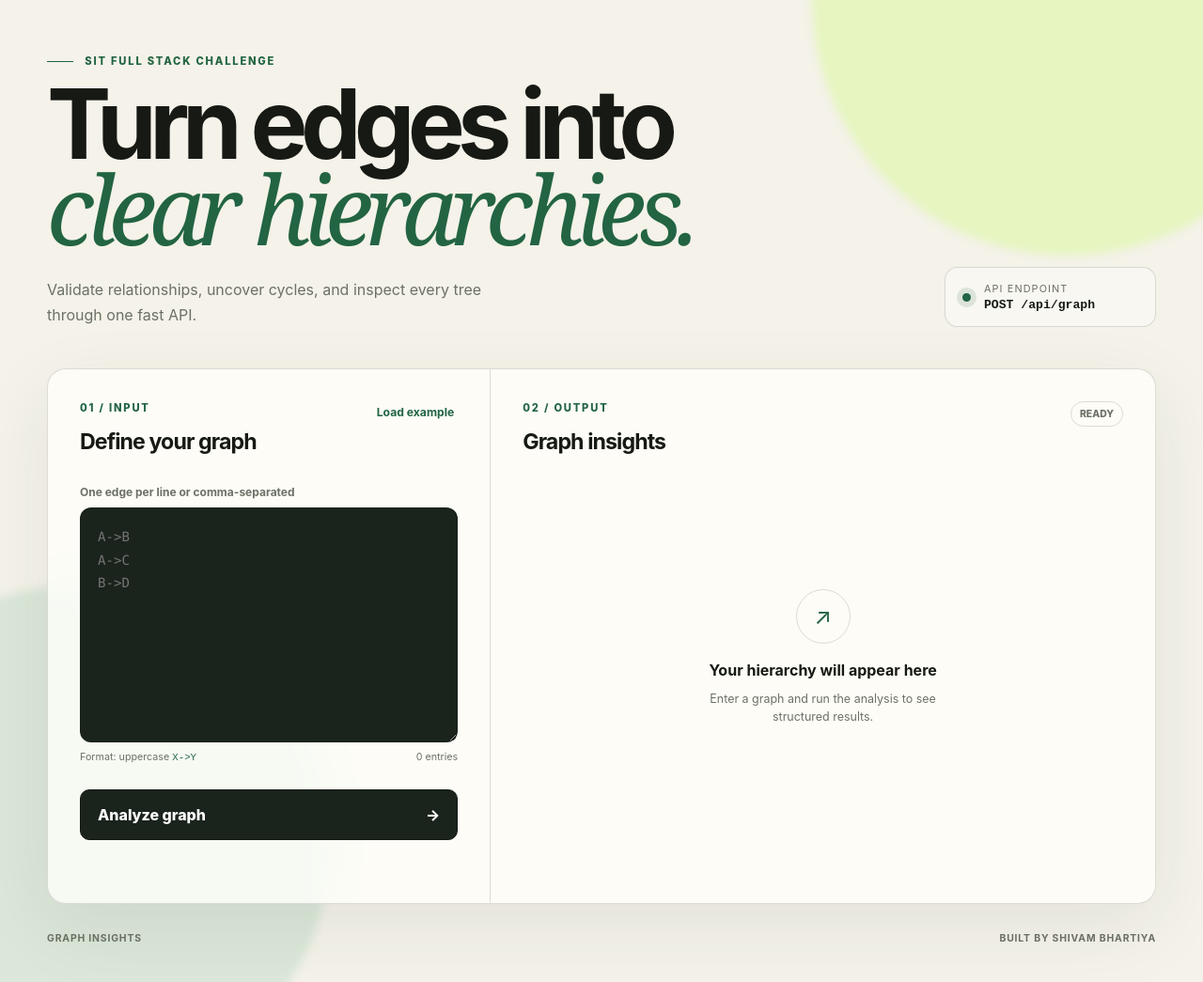
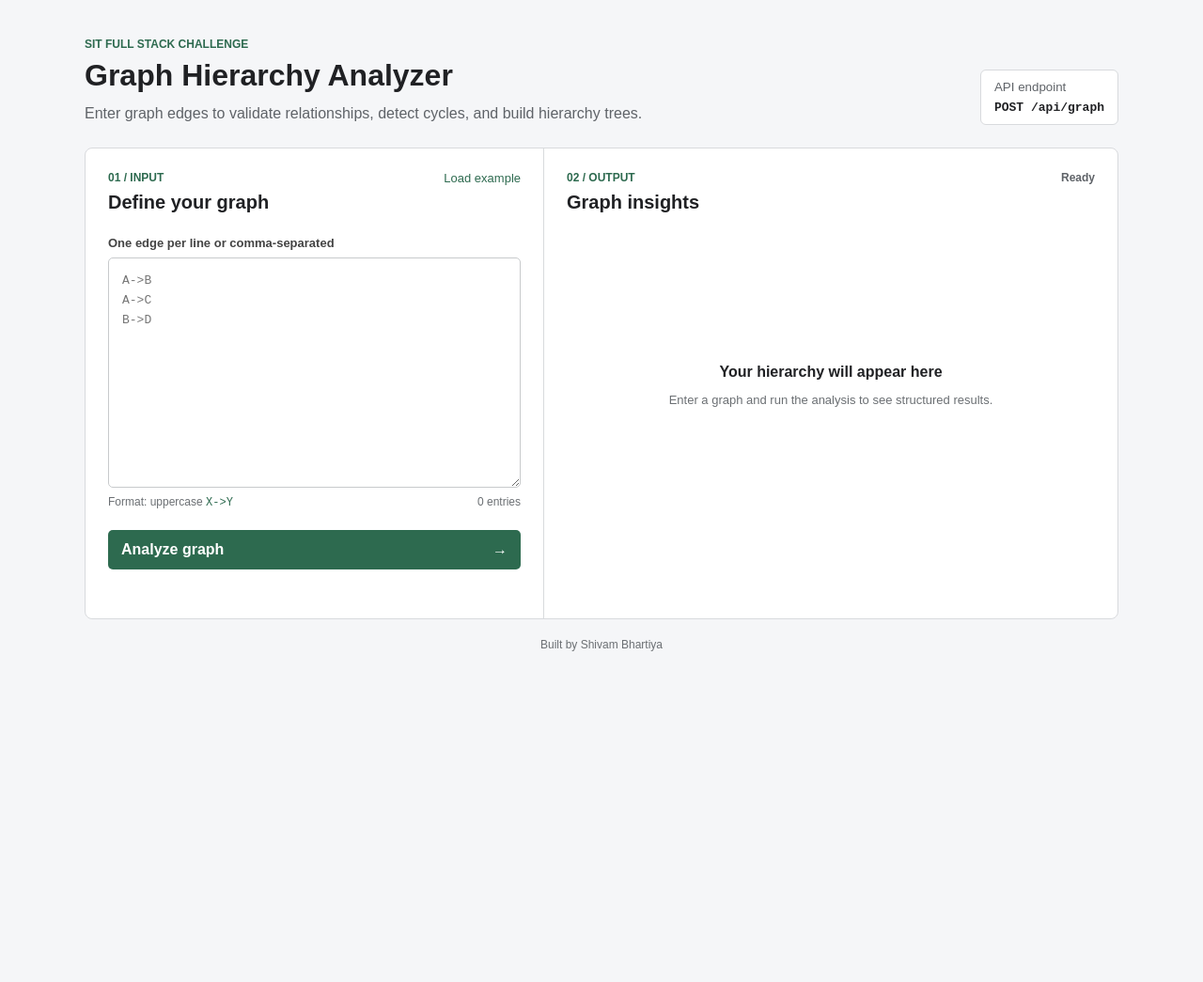
Before and after one commit to shivambhartiya/sit-graph-insights, a website: page index.html in a window 1280 px wide. Shown: the whole page at 94% size. After the commit the page ends 800 px from the top, so only its background shows below. Drawn offline with Linux system fonts and the light colour scheme.

Commit message:
Simplify frontend styling

```diff
--- a/index.html
+++ b/index.html
@@ -8,20 +8,16 @@
     <link rel="stylesheet" href="/styles.css" />
   </head>
   <body>
-    <div class="ambient ambient-one"></div>
-    <div class="ambient ambient-two"></div>
-
     <main>
       <header class="hero">
         <div>
-          <p class="eyebrow"><span></span> SIT Full Stack Challenge</p>
-          <h1>Turn edges into<br /><em>clear hierarchies.</em></h1>
+          <p class="eyebrow">SIT Full Stack Challenge</p>
+          <h1>Graph Hierarchy Analyzer</h1>
           <p class="intro">
-            Validate relationships, uncover cycles, and inspect every tree through one fast API.
+            Enter graph edges to validate relationships, detect cycles, and build hierarchy trees.
           </p>
         </div>
         <div class="api-chip">
-          <span class="pulse"></span>
           <div><small>API endpoint</small><strong>POST /api/graph</strong></div>
         </div>
       </header>
@@ -58,7 +54,6 @@
           </div>
 
           <div id="empty-state" class="empty-state">
-            <div class="empty-mark">↗</div>
             <h3>Your hierarchy will appear here</h3>
             <p>Enter a graph and run the analysis to see structured results.</p>
           </div>
@@ -67,7 +62,7 @@
       </section>
     </main>
 
-    <footer><span>Graph Insights</span><span>Built by Shivam Bhartiya</span></footer>
+    <footer>Built by Shivam Bhartiya</footer>
     <script src="/app.js" defer></script>
   </body>
 </html>
--- a/styles.css
+++ b/styles.css
@@ -1,163 +1,164 @@
-:root {
-  --ink: #171914;
-  --muted: #6c7165;
-  --paper: #f4f2e9;
-  --panel: rgba(255, 255, 252, 0.76);
-  --line: rgba(23, 25, 20, 0.14);
-  --lime: #c7f36b;
-  --green: #226443;
-  --red: #b44032;
-  font-family: Inter, ui-sans-serif, system-ui, -apple-system, BlinkMacSystemFont, "Segoe UI", sans-serif;
-  color: var(--ink);
-  background: var(--paper);
+* { box-sizing: border-box; }
+
+body {
+  margin: 0;
+  color: #202124;
+  background: #f5f6f8;
+  font-family: Arial, sans-serif;
 }
 
-* { box-sizing: border-box; }
-body { margin: 0; min-height: 100vh; overflow-x: hidden; }
 button, textarea { font: inherit; }
 button { cursor: pointer; }
 
-.ambient {
-  position: fixed;
-  z-index: -1;
-  width: 34rem;
-  height: 34rem;
-  border-radius: 50%;
-  filter: blur(4px);
-  opacity: 0.42;
+main, footer {
+  width: min(1100px, calc(100% - 32px));
+  margin: auto;
 }
-.ambient-one { top: -17rem; right: -8rem; background: #d5fa8b; }
-.ambient-two { bottom: -23rem; left: -12rem; background: #b8d9c3; }
 
-main, footer { width: min(1180px, calc(100% - 36px)); margin-inline: auto; }
 .hero {
-  min-height: 360px;
-  padding: 58px 0 44px;
   display: flex;
   justify-content: space-between;
   align-items: end;
-  gap: 32px;
+  gap: 24px;
+  padding: 40px 0 24px;
 }
-.eyebrow, .section-number {
-  margin: 0 0 15px;
-  color: var(--green);
-  font-size: 0.7rem;
-  font-weight: 800;
-  letter-spacing: 0.16em;
+
+.eyebrow, .section-number, .result-title {
+  margin: 0 0 8px;
+  color: #2d6a4f;
+  font-size: 12px;
+  font-weight: bold;
   text-transform: uppercase;
 }
-.eyebrow span {
-  display: inline-block;
-  width: 28px;
-  height: 1px;
-  margin: 0 8px 3px 0;
-  background: var(--green);
+
+h1 { margin: 0; font-size: 32px; }
+.intro { margin: 10px 0 0; color: #5f6368; line-height: 1.5; }
+
+.api-chip, .workspace, .metric, .hierarchy-card, .notice {
+  border: 1px solid #d8dadd;
+  background: white;
 }
-h1 { margin: 0; font-size: clamp(3.4rem, 8vw, 6.8rem); line-height: 0.88; letter-spacing: -0.075em; }
-h1 em { color: var(--green); font-family: Georgia, serif; font-weight: 400; }
-.intro { max-width: 500px; margin: 26px 0 0; color: var(--muted); line-height: 1.65; }
-.api-chip {
-  display: flex;
-  align-items: center;
-  gap: 14px;
-  min-width: 225px;
-  padding: 15px 18px;
-  border: 1px solid var(--line);
-  border-radius: 14px;
-  background: rgba(255,255,255,.4);
-}
-.api-chip small { display: block; color: var(--muted); font-size: .68rem; text-transform: uppercase; letter-spacing: .1em; }
-.api-chip strong { display: block; margin-top: 3px; font-family: ui-monospace, monospace; font-size: .82rem; }
-.pulse { width: 9px; height: 9px; border-radius: 50%; background: var(--green); box-shadow: 0 0 0 6px rgba(34,100,67,.13); }
+
+.api-chip { padding: 10px 14px; border-radius: 6px; }
+.api-chip small { display: block; margin-bottom: 4px; color: #5f6368; }
+.api-chip strong, textarea { font-family: monospace; }
 
 .workspace {
   display: grid;
-  grid-template-columns: minmax(300px, .8fr) minmax(420px, 1.2fr);
-  min-height: 570px;
-  border: 1px solid var(--line);
-  border-radius: 20px;
-  background: var(--panel);
-  box-shadow: 0 24px 80px rgba(44, 55, 39, .08);
-  backdrop-filter: blur(18px);
+  grid-template-columns: 1fr 1.25fr;
+  border-radius: 8px;
   overflow: hidden;
 }
-.input-panel, .result-panel { padding: 34px; }
-.input-panel { display: flex; flex-direction: column; border-right: 1px solid var(--line); }
-.panel-heading { display: flex; justify-content: space-between; align-items: start; gap: 12px; margin-bottom: 32px; }
-.panel-heading h2 { margin: 0; font-size: 1.45rem; letter-spacing: -.04em; }
-.text-button { padding: 4px; color: var(--green); border: 0; background: transparent; font-size: .76rem; font-weight: 750; }
-label { margin-bottom: 9px; color: var(--muted); font-size: .75rem; font-weight: 700; }
+
+.input-panel, .result-panel { padding: 24px; }
+.input-panel { display: flex; flex-direction: column; border-right: 1px solid #d8dadd; }
+
+.panel-heading {
+  display: flex;
+  justify-content: space-between;
+  align-items: start;
+  gap: 12px;
+  margin-bottom: 24px;
+}
+
+.panel-heading h2 { margin: 0; font-size: 20px; }
+
+.text-button {
+  padding: 0;
+  border: 0;
+  color: #2d6a4f;
+  background: transparent;
+  font-size: 13px;
+}
+
+label { margin-bottom: 8px; color: #444; font-size: 13px; font-weight: bold; }
+
 textarea {
   width: 100%;
-  min-height: 250px;
+  min-height: 245px;
+  padding: 14px;
   resize: vertical;
-  padding: 18px;
-  border: 1px solid var(--line);
-  border-radius: 12px;
-  outline: 0;
-  color: #eaf4e9;
-  background: #1b231d;
-  font-family: ui-monospace, SFMono-Regular, Menlo, monospace;
-  font-size: .88rem;
-  line-height: 1.75;
-  transition: border-color .2s, box-shadow .2s;
+  border: 1px solid #c8cacc;
+  border-radius: 5px;
+  outline-color: #2d6a4f;
+  line-height: 1.6;
 }
-textarea:focus { border-color: var(--green); box-shadow: 0 0 0 4px rgba(34,100,67,.1); }
-.hint-row { display: flex; justify-content: space-between; margin-top: 9px; color: var(--muted); font-size: .67rem; }
-code { color: var(--green); }
+
+.hint-row, .card-top {
+  display: flex;
+  justify-content: space-between;
+}
+
+.hint-row { margin-top: 8px; color: #6b6f73; font-size: 12px; }
+code { color: #2d6a4f; }
+
 .submit-button {
   display: flex;
   justify-content: space-between;
-  margin-top: 28px;
-  padding: 16px 18px;
-  border: 1px solid #151b16;
-  border-radius: 10px;
+  margin-top: 22px;
+  padding: 12px 14px;
+  border: 0;
+  border-radius: 5px;
   color: white;
-  background: #1b231d;
-  font-weight: 800;
-  transition: transform .2s, background .2s;
+  background: #2d6a4f;
+  font-weight: bold;
 }
-.submit-button:hover { transform: translateY(-2px); background: var(--green); }
-.submit-button:disabled { opacity: .6; transform: none; }
-.error { min-height: 18px; margin: 12px 0 0; color: var(--red); font-size: .75rem; }
 
-.result-panel { min-width: 0; }
-.status { padding: 6px 9px; border: 1px solid var(--line); border-radius: 99px; color: var(--muted); font-size: .65rem; font-weight: 800; text-transform: uppercase; }
-.empty-state { display: grid; min-height: 380px; place-content: center; text-align: center; }
-.empty-mark { width: 58px; height: 58px; margin: 0 auto 18px; display: grid; place-content: center; border: 1px solid var(--line); border-radius: 50%; color: var(--green); font-size: 1.5rem; }
-.empty-state h3 { margin: 0; font-size: 1rem; }
-.empty-state p { max-width: 290px; color: var(--muted); font-size: .78rem; line-height: 1.5; }
-.results { animation: rise .35s ease both; }
+.submit-button:hover { background: #24573f; }
+.submit-button:disabled { opacity: .6; }
+.error { min-height: 18px; margin: 10px 0 0; color: #b3261e; font-size: 13px; }
+.status, .badge { color: #5f6368; font-size: 12px; font-weight: bold; }
+.badge.cycle { color: #b3261e; }
+
+.empty-state {
+  min-height: 330px;
+  display: grid;
+  place-content: center;
+  text-align: center;
+}
+
+.empty-state h3 { margin: 0; font-size: 16px; }
+.empty-state p { color: #6b6f73; font-size: 13px; }
 .summary-grid { display: grid; grid-template-columns: repeat(3, 1fr); gap: 10px; }
-.metric { padding: 16px; border: 1px solid var(--line); border-radius: 12px; background: rgba(255,255,255,.45); }
-.metric small { display: block; min-height: 28px; color: var(--muted); font-size: .62rem; font-weight: 700; text-transform: uppercase; letter-spacing: .06em; }
-.metric strong { display: block; margin-top: 8px; color: var(--green); font-family: Georgia, serif; font-size: 1.8rem; font-weight: 400; }
-.result-title { margin: 28px 0 12px; color: var(--muted); font-size: .68rem; font-weight: 800; letter-spacing: .12em; text-transform: uppercase; }
+.metric, .hierarchy-card, .notice { padding: 13px; border-radius: 5px; }
+.metric small { display: block; color: #5f6368; font-size: 11px; }
+.metric strong { display: block; margin-top: 5px; color: #2d6a4f; font-size: 22px; }
+.result-title { margin-top: 24px; color: #5f6368; }
 .hierarchy-list { display: grid; gap: 10px; }
-.hierarchy-card { padding: 14px 16px; border: 1px solid var(--line); border-radius: 12px; background: rgba(255,255,255,.4); }
-.card-top { display: flex; justify-content: space-between; align-items: center; margin-bottom: 10px; }
-.root { display: flex; align-items: center; gap: 8px; font-weight: 800; }
-.root-mark { width: 24px; height: 24px; display: grid; place-content: center; border-radius: 6px; background: var(--lime); color: #1c351f; font-size: .7rem; }
-.badge { color: var(--muted); font-size: .65rem; font-weight: 750; }
-.badge.cycle { color: var(--red); }
-pre { margin: 0; padding: 12px; overflow: auto; border-radius: 8px; color: #deeadc; background: #1b231d; font-size: .7rem; line-height: 1.55; }
+.card-top { margin-bottom: 9px; }
+.root { display: flex; align-items: center; gap: 7px; font-weight: bold; }
+
+.root-mark {
+  padding: 3px 7px;
+  border-radius: 4px;
+  color: white;
+  background: #2d6a4f;
+  font-size: 12px;
+}
+
+pre {
+  margin: 0;
+  padding: 10px;
+  overflow: auto;
+  border-radius: 4px;
+  background: #f5f6f8;
+  font-size: 12px;
+  line-height: 1.5;
+}
+
 .notice-grid { display: grid; grid-template-columns: 1fr 1fr; gap: 10px; }
-.notice { padding: 12px; border: 1px solid var(--line); border-radius: 10px; color: var(--muted); font-size: .7rem; }
-.notice strong { display: block; margin-bottom: 5px; color: var(--ink); }
+.notice { color: #5f6368; font-size: 12px; }
+.notice strong { display: block; margin-bottom: 4px; color: #202124; }
+footer { padding: 20px 0 30px; color: #6b6f73; font-size: 12px; text-align: center; }
 
-footer { display: flex; justify-content: space-between; padding: 30px 0 40px; color: var(--muted); font-size: .65rem; font-weight: 750; letter-spacing: .08em; text-transform: uppercase; }
-@keyframes rise { from { opacity: 0; transform: translateY(8px); } }
+@media (max-width: 760px) {
+  .hero { display: block; }
+  .api-chip { display: inline-block; margin-top: 18px; }
+  .workspace { grid-template-columns: 1fr; }
+  .input-panel { border-right: 0; border-bottom: 1px solid #d8dadd; }
+}
 
-@media (max-width: 820px) {
-  .hero { min-height: auto; padding-top: 38px; display: block; }
-  .api-chip { margin-top: 30px; }
-  .workspace { grid-template-columns: 1fr; }
-  .input-panel { border-right: 0; border-bottom: 1px solid var(--line); }
+@media (max-width: 480px) {
+  .input-panel, .result-panel { padding: 18px; }
+  .summary-grid, .notice-grid { grid-template-columns: 1fr; }
 }
-@media (max-width: 520px) {
-  main, footer { width: min(100% - 20px, 1180px); }
-  h1 { font-size: 3.35rem; }
-  .input-panel, .result-panel { padding: 22px; }
-  .summary-grid { grid-template-columns: 1fr; }
-  .notice-grid { grid-template-columns: 1fr; }
-}
```
